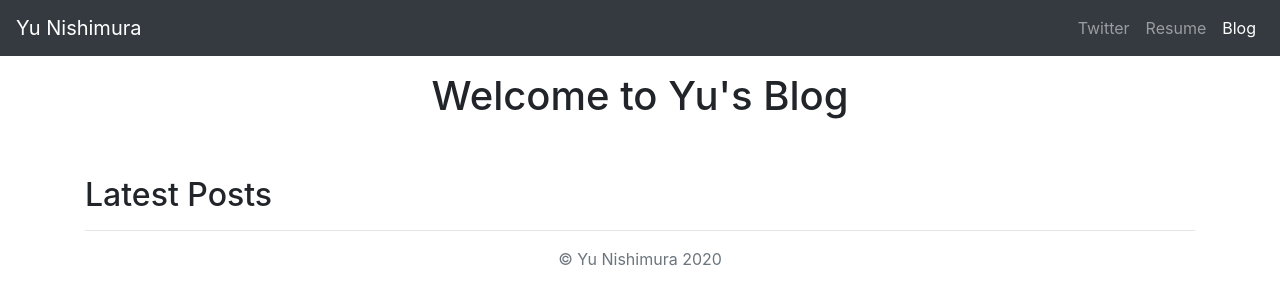
After one commit to yunishimura0716/portfolio-project, a Django app: page /blog/ in a window 1280 px wide. The commit adds this page. Shown: the top 305 px of the page. Run offline with Django 3.2, Linux system fonts and the light colour scheme; data that the repository does not hold is empty; some libraries are stand-ins or nearby versions.

Commit message:
fills out the detail on the blog and jobs

```diff
--- /dev/null
+++ b/blog/templates/blog/allblogs.htm
@@ -0,0 +1,100 @@
+
+<!doctype html>
+<html lang="en">
+  <head>
+    {% load staticfiles %}
+    <meta charset="utf-8">
+    <meta name="viewport" content="width=device-width, initial-scale=1, shrink-to-fit=no">
+    <meta name="description" content="">
+    <meta name="author" content="Mark Otto, Jacob Thornton, and Bootstrap contributors">
+    <meta name="generator" content="Jekyll v3.8.6">
+    <title>Yu's Blog</title>
+
+    <link rel="canonical" href="https://getbootstrap.com/docs/4.4/examples/album/">
+
+    <!-- Bootstrap core CSS -->
+    <link rel="stylesheet" href="https://stackpath.bootstrapcdn.com/bootstrap/4.4.1/css/bootstrap.min.css" integrity="sha384-Vkoo8x4CGsO3+Hhxv8T/Q5PaXtkKtu6ug5TOeNV6gBiFeWPGFN9MuhOf23Q9Ifjh" crossorigin="anonymous">
+
+    <!-- Favicons -->
+{% comment %} <link rel="apple-touch-icon" href="/docs/4.4/assets/img/favicons/apple-touch-icon.png" sizes="180x180">
+<link rel="icon" href="/docs/4.4/assets/img/favicons/favicon-32x32.png" sizes="32x32" type="image/png">
+<link rel="icon" href="/docs/4.4/assets/img/favicons/favicon-16x16.png" sizes="16x16" type="image/png">
+<link rel="manifest" href="/docs/4.4/assets/img/favicons/manifest.json">
+<link rel="mask-icon" href="/docs/4.4/assets/img/favicons/safari-pinned-tab.svg" color="#563d7c">
+<link rel="icon" href="/docs/4.4/assets/img/favicons/favicon.ico">
+<meta name="msapplication-config" content="/docs/4.4/assets/img/favicons/browserconfig.xml">
+<meta name="theme-color" content="#563d7c"> {% endcomment %}
+
+
+    <style>
+      .bd-placeholder-img {
+        font-size: 1.125rem;
+        text-anchor: middle;
+        -webkit-user-select: none;
+        -moz-user-select: none;
+        -ms-user-select: none;
+        user-select: none;
+      }
+
+      @media (min-width: 768px) {
+        .bd-placeholder-img-lg {
+          font-size: 3.5rem;
+        }
+      }
+    </style>
+    <!-- Custom styles for this template -->
+    <link href="album.css" rel="stylesheet">
+  </head>
+  <body>
+    <header>
+        <nav class="navbar navbar-expand-lg navbar-dark bg-dark">
+        <a class="navbar-brand" href="{% url 'home' %}">Yu Nishimura</a>
+        <button class="navbar-toggler" type="button" data-toggle="collapse" data-target="#navbarNavAltMarkup" aria-controls="navbarNavAltMarkup" aria-expanded="false" aria-label="Toggle navigation">
+            <span class="navbar-toggler-icon"></span>
+        </button>
+        <div class="collapse navbar-collapse" id="navbarNavAltMarkup">
+            <div class="navbar-nav ml-auto">
+                <a class="nav-item nav-link" href="https://twitter.com/yunishi_jp">Twitter</a>
+                <a class="nav-item nav-link" href="{% static 'resume4.pdf' %}">Resume</a>
+                <a class="nav-item nav-link active" href="{% url 'allblogs' %}">Blog</a>
+            </div>
+        </div>
+        </nav>
+</header>
+
+<main role="main">
+
+    <div class="container">
+        <h1 class="text-center pt-3">Welcome to Yu's Blog</h1>
+        <br/>
+        <br/>
+        <h2>Latest Posts</h2>
+        <hr/>
+
+        {% for blog in blogs.all%}
+            <a href="{% url 'detail' blog.id %}"><h3>{{ blog.title }}</h3></a>
+            {{ blog.pub_date_pretty }}
+            <br/>
+            <img class="img-fluid" src="{{ blog.image.url }}" heght=200 width=200/>
+            <br/>
+            <p>{{ blog.summary }}...</p>
+        {% endfor %}
+    </div>
+
+
+</main>
+
+<footer class="text-muted">
+  <div class="container text-center">
+    <p>© Yu Nishimura {% now 'Y' %}</p>
+    {% comment %} <p class="float-right">
+      <a href="#">Back to top</a>
+    </p>
+    <p>Album example is &copy; Bootstrap, but please download and customize it for yourself!</p>
+    <p>New to Bootstrap? <a href="https://getbootstrap.com/">Visit the homepage</a> or read our <a href="/docs/4.4/getting-started/introduction/">getting started guide</a>.</p> {% endcomment %}
+  </div>
+</footer>
+<script src="https://code.jquery.com/jquery-3.4.1.slim.min.js" integrity="sha384-J6qa4849blE2+poT4WnyKhv5vZF5SrPo0iEjwBvKU7imGFAV0wwj1yYfoRSJoZ+n" crossorigin="anonymous"></script>
+<script src="https://cdn.jsdelivr.net/npm/popper.js@1.16.0/dist/umd/popper.min.js" integrity="sha384-Q6E9RHvbIyZFJoft+2mJbHaEWldlvI9IOYy5n3zV9zzTtmI3UksdQRVvoxMfooAo" crossorigin="anonymous"></script>
+<script src="https://stackpath.bootstrapcdn.com/bootstrap/4.4.1/js/bootstrap.min.js" integrity="sha384-wfSDF2E50Y2D1uUdj0O3uMBJnjuUD4Ih7YwaYd1iqfktj0Uod8GCExl3Og8ifwB6" crossorigin="anonymous"></script>
+</html>
--- /dev/null
+++ b/blog/urls.py
@@ -0,0 +1,9 @@
+from django.urls import path, include
+from django.conf import settings
+
+from . import views
+
+urlpatterns = [
+    path('', views.allblogs, name="allblogs"),
+    path('<int:blog_id>', views.detail, name='detail'),
+]
--- a/blog/views.py
+++ b/blog/views.py
@@ -1,3 +1,11 @@
-from django.shortcuts import render
+from django.shortcuts import render, get_object_or_404
 
-# Create your views here.
+from .models import Blog
+
+def allblogs(request):
+    blogs = Blog.objects
+    return render(request, 'blog/allblogs.htm', {'blogs':blogs})
+
+def detail(request, blog_id):
+    detailblog = get_object_or_404(Blog, pk=blog_id)
+    return render(request, 'blog/detail.htm', {'blog':detailblog})
--- a/portfolio/settings.py
+++ b/portfolio/settings.py
@@ -123,6 +123,11 @@ USE_TZ = True
 # Static files (CSS, JavaScript, Images)
 # https://docs.djangoproject.com/en/2.2/howto/static-files/
 
+STATICFILES_DIRS = [
+    os.path.join(BASE_DIR, 'portfolio/static/')
+]
+
+STATIC_ROOT = os.path.join(BASE_DIR, 'static')
 STATIC_URL = '/static/'
 
 MEDIA_ROOT = os.path.join(BASE_DIR, 'media')
--- a/portfolio/urls.py
+++ b/portfolio/urls.py
@@ -14,12 +14,13 @@ Including another URLconf
     2. Add a URL to urlpatterns:  path('blog/', include('blog.urls'))
 """
 from django.contrib import admin
-from django.urls import path
+from django.urls import path, include
 from django.conf import settings
 from django.conf.urls.static import static
 import jobs.views
 
 urlpatterns = [
     path('admin/', admin.site.urls),
-    path('', jobs.views.home, name='home')
+    path('', jobs.views.home, name='home'),
+    path('blog/', include('blog.urls')),
 ] + static(settings.MEDIA_URL, document_root = settings.MEDIA_ROOT)
```
Also changed, not shown: blog/models.py (+9 -0 lines), blog/templates/blog/detail.htm (added, +93 -0 lines), jobs/templates/jobs/home.htm (+11 -7 lines), portfolio/static/IMG_5290.JPG (added), 4 other files.
